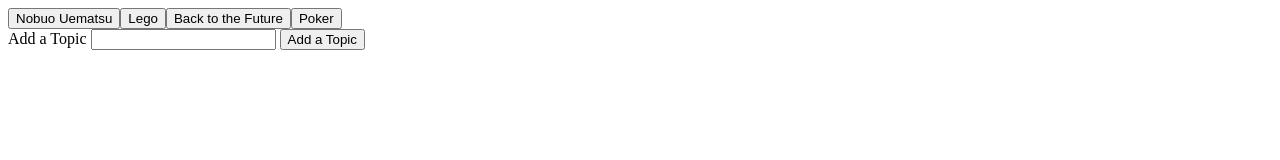
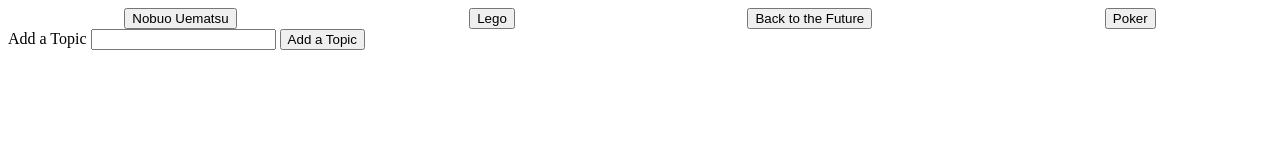
Before and after one commit to Sonic12040/giftastic, a plain HTML site: page index.html in a window 1280 px wide. Drawn offline with nearby package versions, Linux system fonts and the light colour scheme.

Commit message:
Some convenience styling for the sake of the scrollwheel.

```diff
--- a/assets/css/main.css
+++ b/assets/css/main.css
@@ -0,0 +1,11 @@
+.d-f {
+    display: flex;
+}
+
+.fw-w {
+    flex-wrap: wrap;
+}
+
+.jc-sa {
+    justify-content: space-around;
+}
--- a/index.html
+++ b/index.html
@@ -10,13 +10,13 @@
 
 </head>
 <body>
-    <div class="js-buttonsdiv"></div>
+    <div class="d-f fw-w jc-sa js-buttonsdiv"></div>
     <form class="button-form">
         <label for="topic-input">Add a Topic</label>
         <input type="text" class="topic-input">
         <input class="add-topic" type="submit" value="Add a Topic">
     </form>
-    <div class="js-gifsDiv"></div>
+    <div class="d-f fw-w jc-sa js-gifsDiv"></div>
 
     <script src="./assets/js/main.js"></script>
 </body>
```
Also changed, not shown: assets/js/main.js (+0 -7 lines).
